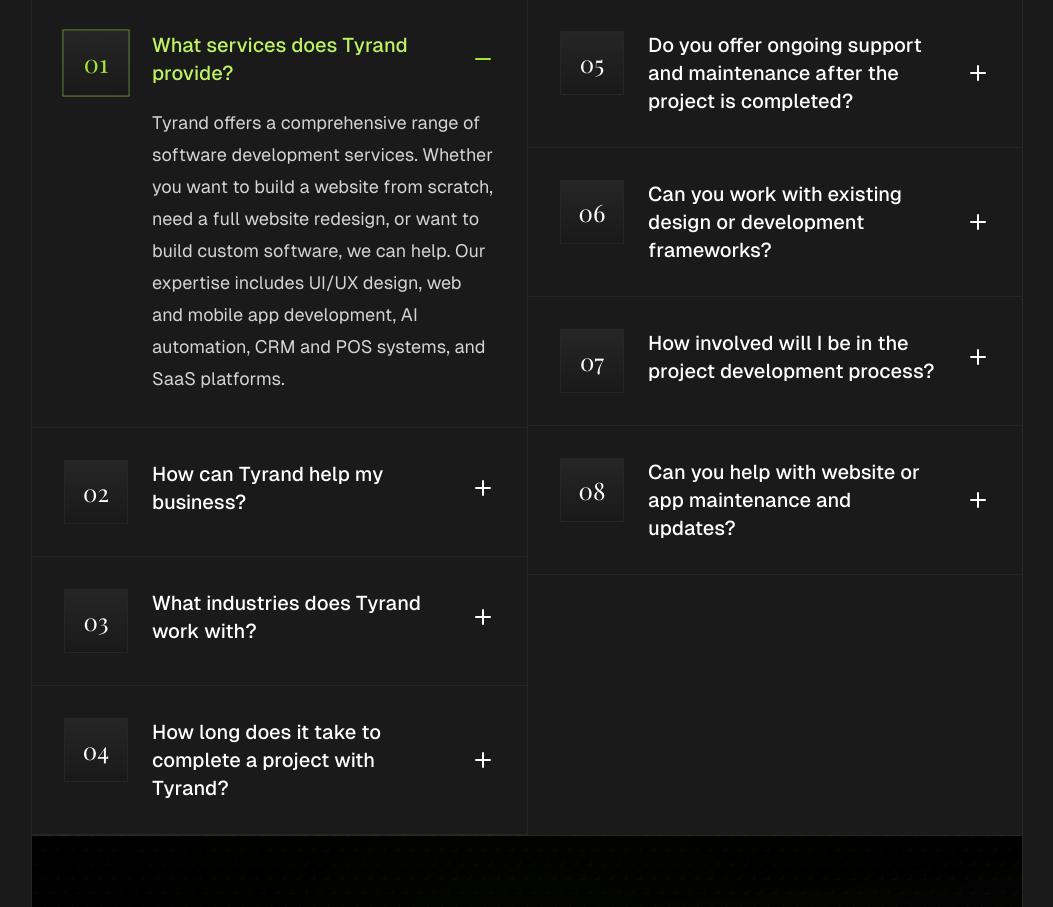
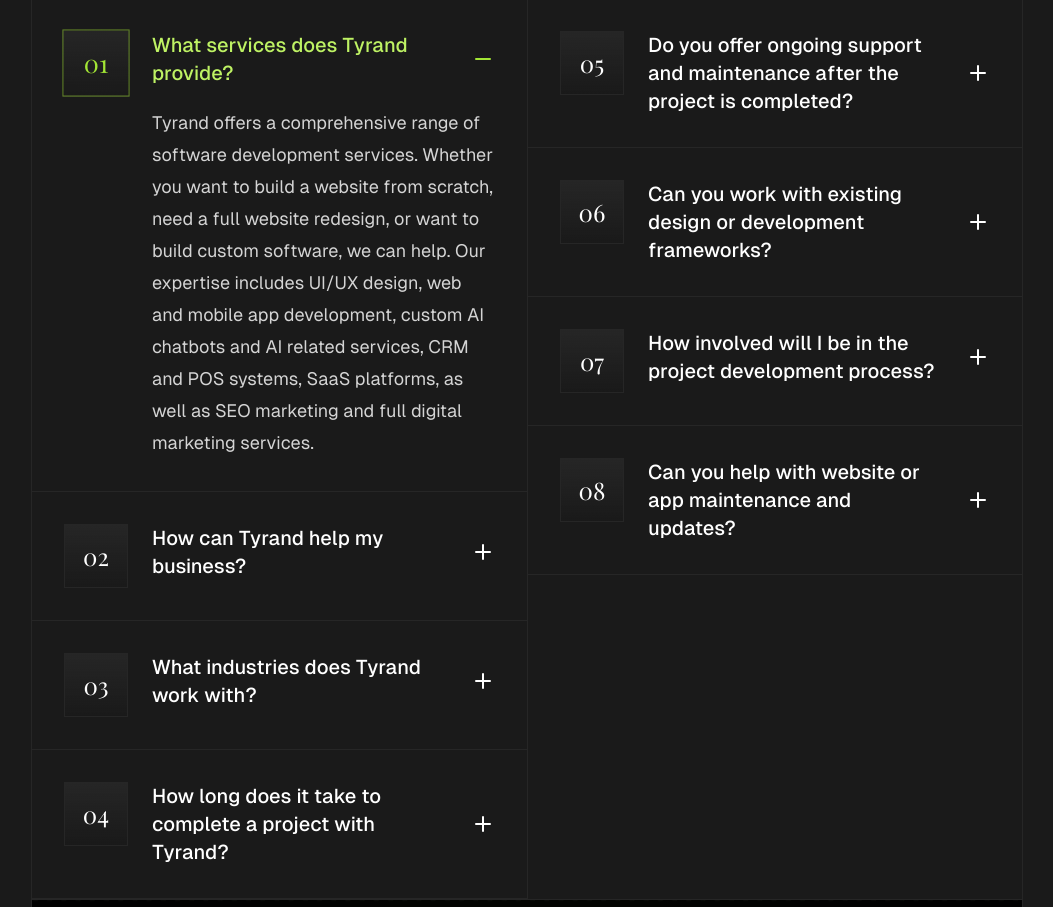
Before and after one commit to jarifMohammed/tyrand, a Next.js app: page / in a window 1280 px wide. Shown: the part 3923-4830 px from the top of the page, without its empty margins (113-1166 px from the left). Built offline with nearby package versions, Linux system fonts and the light colour scheme; a web font is replaced by a local one.

Commit message:
feat(seo): add AI chatbot and marketing services to keywords and FAQ

```diff
--- a/src/app/Services-Page/page.tsx
+++ b/src/app/Services-Page/page.tsx
@@ -17,6 +17,9 @@
     "custom software engineering",
     "enterprise digital solutions",
     "cloud DevOps services",
+    "AI chatbot development",
+    "SEO marketing services",
+    "digital marketing agency",
   ],
   alternates: {
     canonical: "https://tyrand.dev/Services-Page",
--- a/src/app/_components/FAQ.tsx
+++ b/src/app/_components/FAQ.tsx
@@ -11,7 +11,7 @@
 const faqs = [
   {
     question: "What services does Tyrand provide?",
-    answer: "Tyrand offers a comprehensive range of software development services. Whether you want to build a website from scratch, need a full website redesign, or want to build custom software, we can help. Our expertise includes UI/UX design, web and mobile app development, AI automation, CRM and POS systems, and SaaS platforms.",
+    answer: "Tyrand offers a comprehensive range of software development services. Whether you want to build a website from scratch, need a full website redesign, or want to build custom software, we can help. Our expertise includes UI/UX design, web and mobile app development, custom AI chatbots and AI related services, CRM and POS systems, SaaS platforms, as well as SEO marketing and full digital marketing services.",
   },
   {
     question: "How can Tyrand help my business?",
--- a/src/app/layout.tsx
+++ b/src/app/layout.tsx
@@ -41,6 +41,10 @@
     "website redesign",
     "build custom software",
     "website development",
+    "AI chatbot development",
+    "SEO marketing",
+    "digital marketing services",
+    "AI related services",
   ],
   robots: {
     index: true,
--- a/src/app/page.tsx
+++ b/src/app/page.tsx
@@ -16,7 +16,7 @@
       name: "What services does Tyrand provide?",
       acceptedAnswer: {
         "@type": "Answer",
-        text: "Tyrand offers a comprehensive range of software development services. Whether you want to build a website from scratch, need a full website redesign, or want to build custom software, we can help. Our expertise includes UI/UX design, web and mobile app development, AI automation, CRM and POS systems, and SaaS platforms.",
+        text: "Tyrand offers a comprehensive range of software development services. Whether you want to build a website from scratch, need a full website redesign, or want to build custom software, we can help. Our expertise includes UI/UX design, web and mobile app development, custom AI chatbots and AI related services, CRM and POS systems, SaaS platforms, as well as SEO marketing and full digital marketing services.",
       },
     },
     {
```
